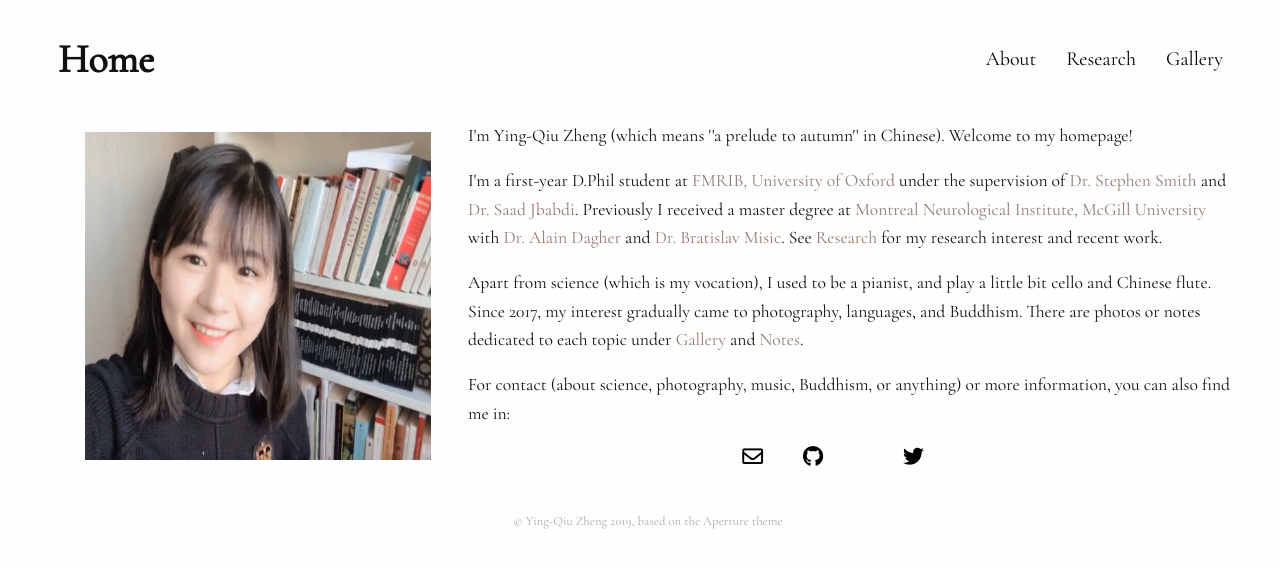
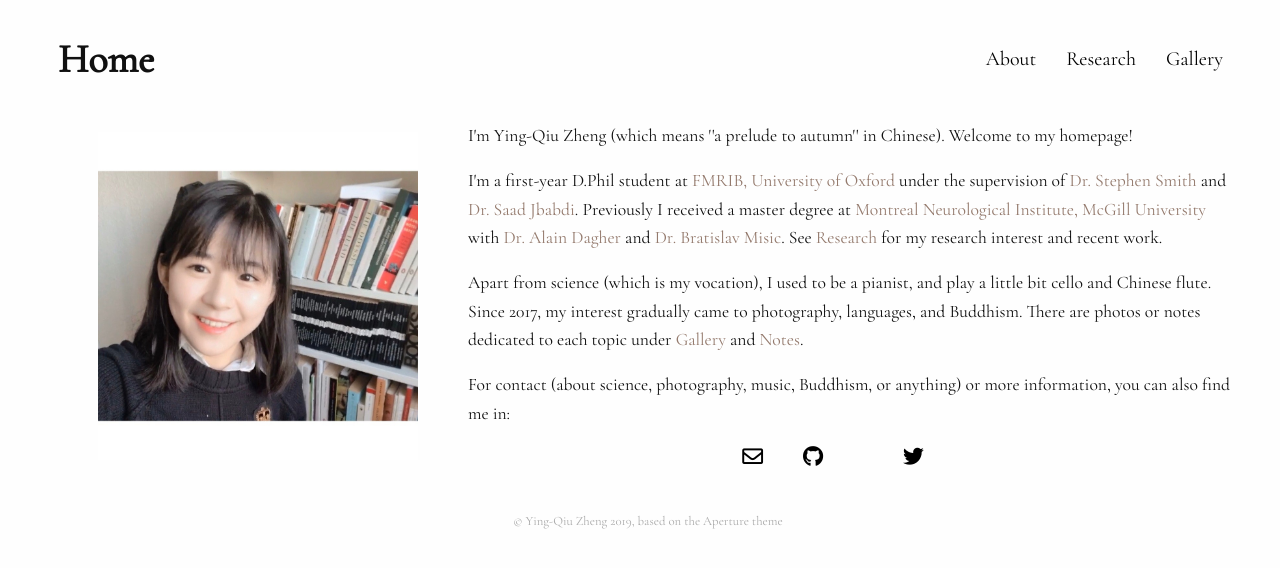
Before and after one commit to yingqiuz/yingqiuz.github.io, a Jekyll site: the page built from index.html, in a window 1280 px wide. Shown: the top 568 px of the page. Built offline with Jekyll 4.4.1, drawn with Linux system fonts in a browser that asks for light colours; nearby versions of some CDN libraries; a style sheet for code colours, icons or effects is not loaded.

Commit message:
change profile size

```diff
--- a/_sass/about.scss
+++ b/_sass/about.scss
@@ -1,7 +1,7 @@
 .split-content {
 	display: flex;
 	flex-wrap: wrap;
-
+	margin-top: 10px;
 	.side-content {
 		flex: 1 0 300px;
 		order: 2;
--- a/index.html
+++ b/index.html
@@ -27,6 +27,6 @@ title: Home
 	</div>
 
 	<div class="side-photo">
-		<img src="/images/IMG_1902.JPG" alt="Ying-Qiu Zheng" class="editable" height="264" width="346" />
+		<img src="/images/IMG_2286.JPG" alt="Ying-Qiu Zheng" class="editable" height="320" width="320" />
 	</div>
 </div>
```
Also changed, not shown: images/IMG_2286.JPG (added).
